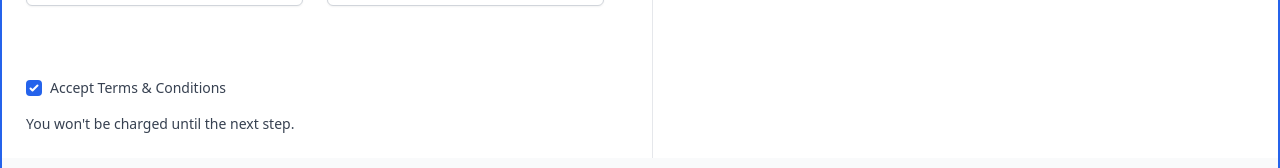
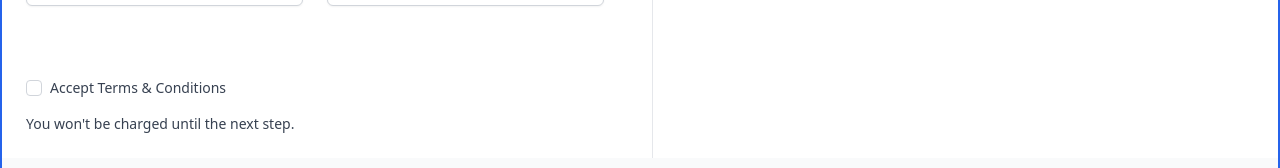
Before and after one commit to mateuszmaczynski/onlinestore, a Next.js app: page /checkout in a window 1280 px wide. Shown: the part 592-760 px from the top of the page. Built offline with nearby package versions, Linux system fonts and the light colour scheme.

Commit message:
modify CheckoutForm component: adding validation messages in polish

```diff
--- a/components/CheckoutForm.tsx
+++ b/components/CheckoutForm.tsx
@@ -1,15 +1,26 @@
 import { useForm } from "react-hook-form";
-import { validateCreditCartDate } from "../utils";
 import FormInput from "./FormInput";
 import { yupResolver } from '@hookform/resolvers/yup';
 import * as yup from "yup";
+
+yup.setLocale({
+  mixed: {
+    required: "to pole jest wymagane",
+    oneOf: "to pole wymaga wartości: ${values}",
+  },
+  string: {
+    email: "email jest wymagany w odpowiednim formacie ",
+    min: "minimalna liczna znaków ${min}",
+    length: "to pole wymaga ${length} znaków",
+  },
+});
 
 const CheckoutFormSchema = yup.object().shape({
   address: yup.string().required().trim(),
   cardNumber: yup.string().required().length(26),
   city: yup.string().required().trim(),
   country: yup.string().required().trim(),
-  cvc: yup.string().matches(/^d{3}/, "number CVV must have 3 digits length").required().trim(),
+  cvc: yup.string().matches(/^d{3}/, "numer CVC musi zawierać 3 cyfry").required().trim(),
   email: yup.string().email().required().trim(),
   expirationDate: yup.string().required().trim(),
   lastName: yup.string().min(2).required().trim(),
@@ -18,7 +29,7 @@ const CheckoutFormSchema = yup.object().shape({
   phone: yup.string().required().trim(),
   postalCode: yup.string().required().trim(),
   region: yup.string().required().trim(),
-  acceptTerms: yup.boolean()
+  acceptTerms: yup.string().oneOf(["true"],"potwierdzenie warunków jest obowiązkowe"),
 }).required();
 
 type CheckoutFormData = yup.InferType<typeof CheckoutFormSchema>
@@ -33,7 +44,6 @@ const CheckoutForm = () => {
 
   const onSubmit = handleSubmit(data => console.log(data))
 
-  console.log('formState =',formState);
   return (
     <div className="flex flex-col md:w-full">
       <div className="mt-10 sm:mt-0">
@@ -48,7 +58,6 @@ const CheckoutForm = () => {
                         label={"First name"}
                         register={register}
                         formState={formState}
-                        isRequired={true}
                       />
                     </div>
                     <div className="col-span-6 sm:col-span-3">
@@ -57,7 +66,6 @@ const CheckoutForm = () => {
                         label={"Last name"}
                         register={register}
                         formState={formState}
-                        isRequired={true}
                       />
                     </div>
 
@@ -67,7 +75,6 @@ const CheckoutForm = () => {
                         label={"Email address"}
                         register={register}
                         formState={formState}
-                        isRequired={true}
                       />
                     </div>
                     <div className="col-span-6 sm:col-span-3">
@@ -76,7 +83,6 @@ const CheckoutForm = () => {
                         label={"phone"}
                         register={register}
                         formState={formState}
-                        isRequired={true}
                       />
                     </div>
 
@@ -86,7 +92,6 @@ const CheckoutForm = () => {
                         label={"Postal Code"}
                         register={register}
                         formState={formState}
-                        isRequired={true}
                       />
                     </div>
                     <div className="col-span-6 sm:col-span-3 lg:col-span-2">
@@ -95,7 +100,6 @@ const CheckoutForm = () => {
                         label={"State / Province"}
                         register={register}
                         formState={formState}
-                        isRequired={true}
                       />
                     </div>
                     <div className="col-span-6 sm:col-span-3 lg:col-span-2">
@@ -104,7 +108,6 @@ const CheckoutForm = () => {
                         label={"Address"}
                         register={register}
                         formState={formState}
-                        isRequired={true}
                       />
                     </div>
 
@@ -114,7 +117,6 @@ const CheckoutForm = () => {
                         label={"City"}
                         register={register}
                         formState={formState}
-                        isRequired={true}
                       />
                     </div>
                     <div className="col-span-6 sm:col-span-3">
@@ -123,7 +125,6 @@ const CheckoutForm = () => {
                         label={"Country"}
                         register={register}
                         formState={formState}
-                        isRequired={true}
                       />
                     </div>
 
@@ -133,7 +134,6 @@ const CheckoutForm = () => {
                         label={"Owner"}
                         register={register}
                         formState={formState}
-                        isRequired={false}
                       />
                     </div>
                     <div className="col-span-6 sm:col-span-3">
@@ -142,7 +142,6 @@ const CheckoutForm = () => {
                         label={"CVV/CVC"}
                         register={register}
                         formState={formState}
-                        isRequired={true}
                       />
                     </div>
 
@@ -152,7 +151,6 @@ const CheckoutForm = () => {
                         label={"Card Number"}
                         register={register}
                         formState={formState}
-                        isRequired={true}
                       />
                     </div>
                     <div className="col-span-6 sm:col-span-3">
@@ -161,29 +159,21 @@ const CheckoutForm = () => {
                         label={"Expiration Date (MM/YY)"}
                         register={register}
                         formState={formState}
-                        isRequired={true}
-                        validateFunction={validateCreditCartDate}
                       />
                     </div>
-                    <section aria-labelledby="billing-heading" className="mt-10 col-span-6">
-                      <div className="mt-2 flex items-center">
-                        <input
-                          id="acceptTerms"
-                          {...register("acceptTerms")}
-                          type="checkbox"
-                          defaultChecked
-                          className="h-4 w-4 border-gray-300 rounded focus:ring-1"
-                        />
-                        <div className="ml-2">
-                          <label htmlFor="acceptTerms" className="block text-sm font-medium text-gray-700">
-                            Accept Terms & Conditions
-                          </label>
-                        </div>
-                      </div>
+                    <div className="mt-10 col-span-6">
+                      <FormInput
+                        fieldName={"acceptTerms"}
+                        label={"Accept Terms & Conditions"}
+                        register={register}
+                        formState={formState}
+                        type="checkbox"
+                        className="h-4 w-4 border-gray-300 rounded focus:ring-1"
+                      />
                       <div className="text-sm text-gray-700 mt-4">
                         You won't be charged until the next step.
                       </div>
-                    </section>
+                    </div>
                   </div>
                 </div>
             </div>
```
